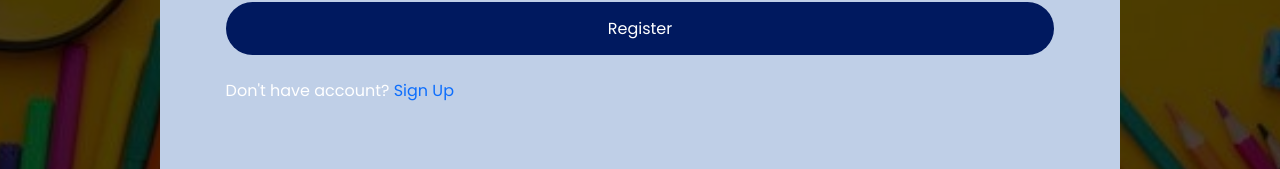
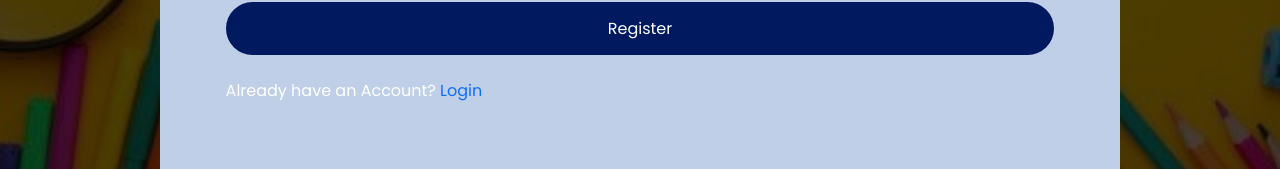
Before and after one commit to collins-dev1/school_website, a React (Create React App) app: page /signup in a window 1280 px wide. Shown: the part 607-776 px from the top of the page. Built offline with nearby package versions, Linux system fonts and the light colour scheme.

Commit message:
already have account

```diff
--- a/src/signup.js
+++ b/src/signup.js
@@ -19,7 +19,7 @@ const Signup = () => {
                     <button>Register</button>
                 </div>
                 <div className="signingup">
-                    <p>Don't have account? <Link>Sign Up</Link></p>
+                    <p>Already have an Account? <Link>Login</Link></p>
                 </div>
             </div>
         </div>
```
